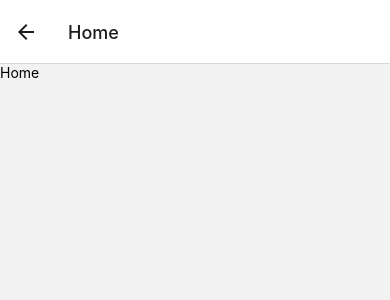
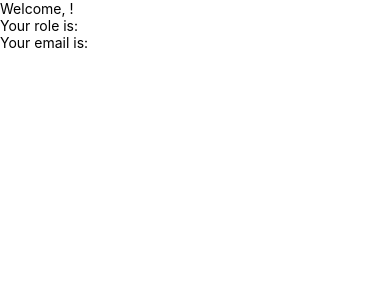
Before and after one commit to TechSkill-repo/shc-sms-app, a React Native app: screen /Home in a window 390 px wide. Shown: the top 300 px of the page. Built offline with nearby package versions, Linux system fonts and the light colour scheme.

Commit message:
Home Page Checkup

```diff
--- a/App.js
+++ b/App.js
@@ -24,7 +24,11 @@ function App() {
           component={LoginPage}
           options={{ headerShown: false }}
         />
-        <Stack.Screen name="Home" component={Home} />
+        <Stack.Screen
+          name="Home"
+          component={Home}
+          options={{ headerShown: false }}
+        />
       </Stack.Navigator>
     </NavigationContainer>
   );
--- a/screens/Home.js
+++ b/screens/Home.js
@@ -1,11 +1,23 @@
 import { View, Text } from "react-native";
 import React from "react";
+import useAuthStore from "../store/userAuthStore";
+import { SafeAreaView } from "react-native-safe-area-context";
 
 const Home = () => {
+  const { username, role, email } = useAuthStore(); // Ac
   return (
-    <View>
-      <Text>Home</Text>
-    </View>
+    <SafeAreaView
+      style={{
+        height: "100%",
+        backgroundColor: "white",
+      }}
+    >
+      <View>
+        <Text>Welcome, {username}!</Text>
+        <Text>Your role is: {role}</Text>
+        <Text>Your email is: {email}</Text>
+      </View>
+    </SafeAreaView>
   );
 };
 
--- a/screens/auth/LoginPage.js
+++ b/screens/auth/LoginPage.js
@@ -11,10 +11,13 @@ import FontAwesome from "@expo/vector-icons/FontAwesome";
 import { SafeAreaView } from "react-native-safe-area-context";
 import { useNavigation } from "@react-navigation/native";
 import Toast from "react-native-toast-message";
+import useAuthStore from "../../store/userAuthStore";
 
 const LoginPage = () => {
   const [email, setEmail] = useState("");
   const [password, setPassword] = useState("");
+
+  const setUser = useAuthStore((state) => state.setUser);
 
   const showToast = () => {
     setTimeout(() => {
@@ -46,7 +49,12 @@ const LoginPage = () => {
       // Assuming the response contains a property named 'success' indicating whether login was successful
       if (responseData.message === "successful") {
         // Handle successful login
-        Alert.alert("Success", "Logged in successfully");
+        setUser({
+          username: responseData.username,
+          role: responseData.role,
+          email: responseData.email,
+        });
+        // Alert.alert("Success", "Logged in successfully");
         navigation.navigate("Home");
       } else {
         // Handle unsuccessful login
--- /dev/null
+++ b/store/userAuthStore.js
@@ -0,0 +1,11 @@
+// Zustand store setup (store.js)
+import { create } from "zustand";
+
+const useAuthStore = create((set) => ({
+  username: "",
+  role: "",
+  email: "",
+  setUser: (userData) => set((state) => ({ ...state, ...userData })),
+}));
+
+export default useAuthStore;
```
